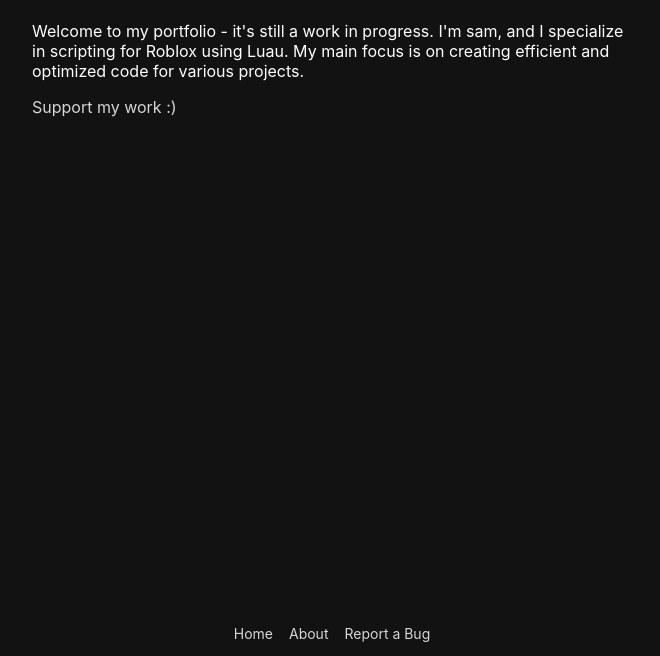
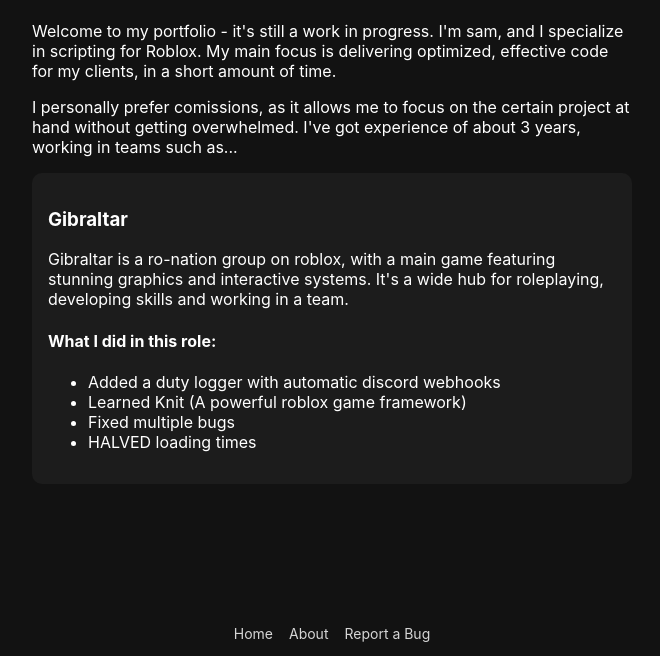
Before and after one commit to samcl0ud/portfolio, a plain HTML site: page index.html in a window 1280 px wide. Shown: the part 144-800 px from the top of the page, without its empty margins (308-968 px from the left). Drawn offline with Linux system fonts and the light colour scheme; a web font is replaced by a local one.

Commit message:
added projects

```diff
--- a/index.html
+++ b/index.html
@@ -7,15 +7,36 @@
 
     <link rel="stylesheet" href="https://rsms.me/inter/inter.css">
     <link rel="stylesheet" href="./styles/main.css">
+
     <title>Sam King</title>
 </head>
 <body>
-    <div class="infodiv">
-        <h1>Sam King</h1>
-        <h2>Experienced Roblox/Luau Scripter</h2>
-        <hr>
-        <p>Welcome to my portfolio - it's still a work in progress. I'm sam, and I specialize in scripting for Roblox using Luau. My main focus is on creating efficient and optimized code for various projects.</p>
-        <p class="support-link"><a href="" target="_blank">Support my work :)</a></p>
+    <div class="maincontent">
+        <div class="titlediv">
+            <h1>Sam King</h1>
+            <h2>Experienced Roblox/Luau Scripter</h2>
+
+            <hr>
+        </div>
+        <div class="infodiv">
+            <p>Welcome to my portfolio - it's still a work in progress. I'm sam, and I specialize in scripting for Roblox. My main focus is delivering optimized, effective code for my clients, in a short amount of time.</p>
+
+            <p>I personally prefer comissions, as it allows me to focus on the certain project at hand without getting overwhelmed. I've got experience of about 3 years, working in teams such as...</p>
+            <!-- <p class="support-link"><a href="" target="_blank">Support my work :)</a></p> -->
+        </div>
+
+        <div class="projects">
+            <h3>Gibraltar</h3>
+            <p>Gibraltar is a ro-nation group on roblox, with a main game featuring stunning graphics and interactive systems. It's a wide hub for roleplaying, developing skills and working in a team. </p>
+
+            <h4>What I did in this role:</h4>
+            <ul>
+                <li>Added a duty logger with automatic discord webhooks</li>
+                <li>Learned Knit (A powerful roblox game framework)</li>
+                <li>Fixed multiple bugs</li>
+                <li>HALVED loading times</li>
+            </ul>
+        </div>
     </div>
     <div class="footer">
         <a href="https://builtbysam.org">Home</a>
--- a/styles/main.css
+++ b/styles/main.css
@@ -15,7 +15,7 @@ h1, h2 {
     margin: 0.5rem 0;
 }
 
-.infodiv {
+.maincontent {
     margin: 0 auto;
     padding: 2rem;
     max-width: 600px;
@@ -51,3 +51,17 @@ hr {
     border: none;
     border-top: 1px solid #ffffff;
 }
+
+.inline-image {
+    display: inline;
+    float: right;
+    width: 5em;
+    height: 5em;
+}
+
+.projects {
+    background-color: #1c1c1c;
+    border-radius: 10px;
+    padding-top: 1%;
+    padding: 1em
+}
```
